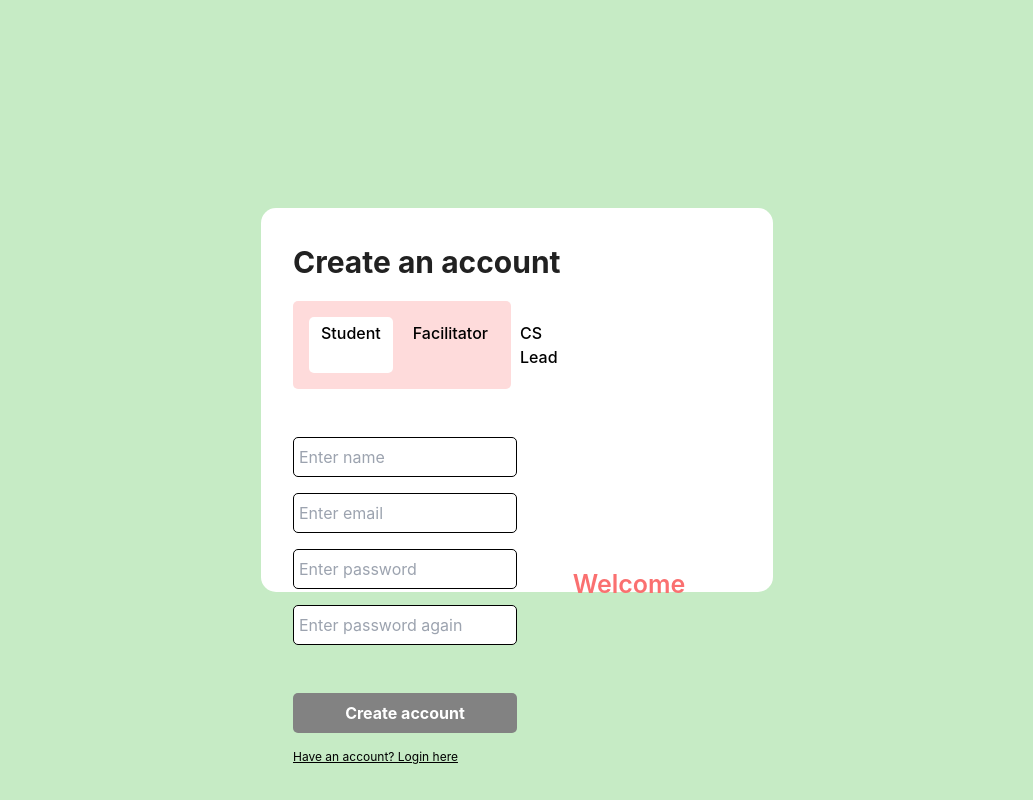
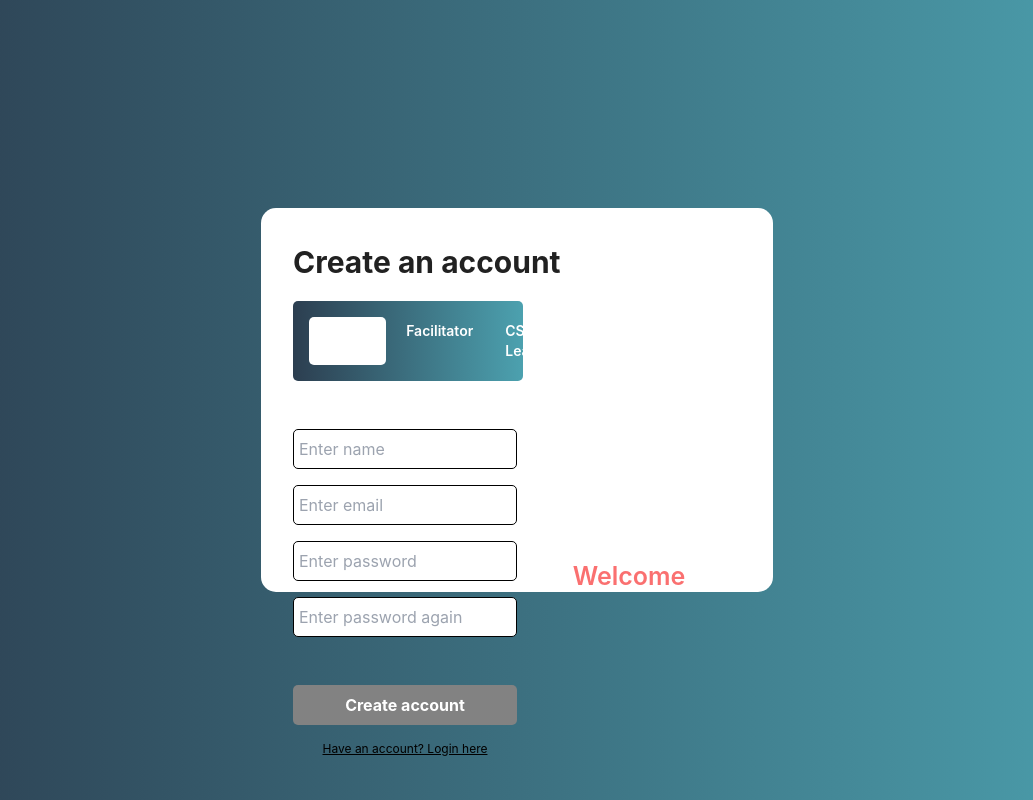
Before and after one commit to Lekipising/manageX, a Next.js app: page / in a window 1280 px wide. Shown: the whole page, without its empty margins (123-1156 px from the left). Built offline with nearby package versions, Linux system fonts and the light colour scheme.

Commit message:
chore: UI improvements

```diff
--- a/components/login.tsx
+++ b/components/login.tsx
@@ -49,7 +49,7 @@ export default function LoginForm({
   return (
     <div
       onClick={(e) => (e.target === e.currentTarget ? close() : null)}
-      className="fixed inset-0 z-[100] flex items-center justify-center bg-[#C6EBC5]"
+      className="fixed inset-0 z-[100] flex items-center justify-center bg-main"
     >
       <div className="w-[40vw] h-[30vw] rounded-[15px] p-8 flex flex-col gap-4 bg-white justify-center items-center">
         <h1 className="text-[#212121] font-bold text-[30px]">Login</h1>
@@ -97,7 +97,7 @@ export default function LoginForm({
             {loading ? "Loading..." : "Login"}
           </button>
           <span
-            className="text-xs underline cursor-pointer"
+            className="text-xs underline cursor-pointer w-full text-center"
             onClick={() => showModal("login")}
           >
             Need an account? Create here
--- a/components/signup.tsx
+++ b/components/signup.tsx
@@ -10,7 +10,7 @@ const specialCharacterRegex = /[!@#$%^&*()_+\-=\[\]{};':"\\|,.<>\/?]/;
 
 export default function SignUpForm({
   showModal,
-  close
+  close,
 }: {
   showModal: (modal: string) => void;
   close: () => void;
@@ -118,32 +118,32 @@ export default function SignUpForm({
   return (
     <div
       onClick={(e) => (e.target === e.currentTarget ? close() : null)}
-      className="fixed inset-0 z-[100] flex items-center justify-center bg-[#C6EBC5]"
+      className="fixed inset-0 z-[100] flex items-center justify-center bg-main"
     >
       <div className="w-[40vw] h-[30vw] rounded-[15px] p-8 flex flex-col gap-4 bg-white">
         <h1 className="text-[#212121] font-bold text-[30px]">
           Create an account
         </h1>
-        <div className="flex gap-2 bg-[#FA7070]/25 p-4 rounded-[5px] w-[17vw]">
+        <div className="flex gap-2 bg-main p-4 rounded-[5px] w-[18vw]">
           <span
-            className={`text-black font-medium rounded-[5px] px-3 py-1 cursor-pointer transition-all ease-in duration-300 ${
-              activeTab === "STUDENT" ? "bg-white" : ""
+            className={`text-white text-sm font-semibold rounded-[5px] px-3 py-1 cursor-pointer transition-all ease-in duration-300 ${
+              activeTab === "STUDENT" ? "bg-white text-black" : ""
             }`}
             onClick={() => setActiveTab("STUDENT")}
           >
             Student
           </span>
           <span
-            className={`text-black font-medium rounded-[5px] px-3 py-1 cursor-pointer transition-all ease-in duration-300 ${
-              activeTab === "FACILITATOR" ? "bg-white" : ""
+            className={`text-white text-sm font-semibold rounded-[5px] px-3 py-1 cursor-pointer transition-all ease-in duration-300 ${
+              activeTab === "FACILITATOR" ? "bg-white text-black" : ""
             }`}
             onClick={() => setActiveTab("FACILITATOR")}
           >
             Facilitator
           </span>
           <span
-            className={`text-black font-medium rounded-[5px] px-3 py-1 cursor-pointer transition-all ease-in duration-300 ${
-              activeTab === "ADMIN" ? "bg-white" : ""
+            className={`text-white text-sm font-semibold rounded-[5px] px-3 py-1 cursor-pointer transition-all ease-in duration-300 ${
+              activeTab === "ADMIN" ? "bg-white text-black" : ""
             }`}
             onClick={() => setActiveTab("ADMIN")}
           >
@@ -229,7 +229,7 @@ export default function SignUpForm({
               {loading ? "Creating..." : "Create account"}
             </button>
             <span
-              className="text-xs underline cursor-pointer"
+              className="text-xs underline cursor-pointer w-full text-center"
               onClick={() => showModal("create")}
             >
               Have an account? Login here
--- a/styles/index.css
+++ b/styles/index.css
@@ -17,7 +17,11 @@ body {
     -webkit-tap-highlight-color: transparent;
     -webkit-backface-visibility: hidden;
     backface-visibility: hidden;
-    background-image: linear-gradient(to right, #2c3e50, #4ca1af);
+    background: linear-gradient(to right, #2c3e50, #4ca1af);
+}
+
+.bg-main {
+    background: linear-gradient(to right, #2c3e50, #4ca1af);
 }
 
 * {
```
